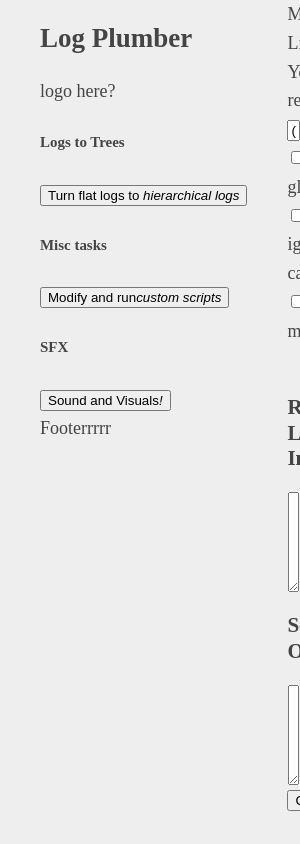
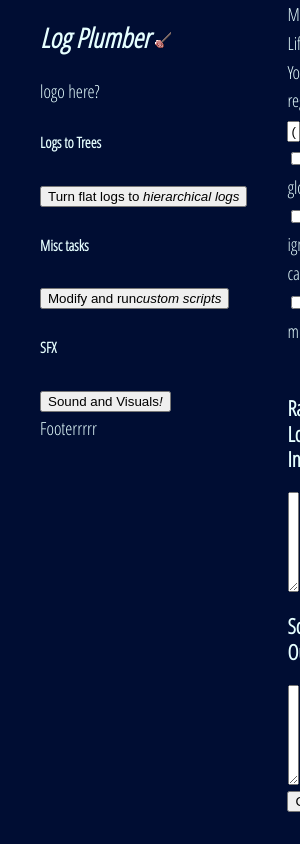
Before and after one commit to MegaJ/Log-Plumber, an Electron app: page index.html in a window 300 px wide. Drawn offline with Linux system fonts and the light colour scheme; no server answers.

Commit message:
I made a plunger png. I'm so cool. Misc attempts at color/font theming.

```diff
--- a/assets/styles.css
+++ b/assets/styles.css
@@ -8,6 +8,26 @@ html {
     height: 100%;
     min-height: 100%;
     overflow: hidden;
+    font-family: 'Open Sans Condensed';
+}
+
+/* From fonts.google.com under
+Apache License, Version 2.0  */
+/* latin */
+@font-face {
+  font-family: 'Open Sans Condensed';
+  font-style: normal;           /*light*/
+  font-weight: 300;
+  src: local('Open Sans Cond Light'), local('OpenSans-CondensedLight'), url('./fonts/OpenSansCondensedLight.woff2');
+  unicode-range: U+0000-00FF, U+0131, U+0152-0153, U+02C6, U+02DA, U+02DC, U+2000-206F, U+2074, U+20AC, U+2212, U+2215;
+}
+
+.slant {
+    font-style: italic;
+}
+
+.titular {
+    font-size: 64px;
 }
 
 /* screen shake idea, but I'm unsure about the performance */
@@ -40,8 +60,8 @@ html {
 body {
     line-height:1.6;
     font-size: 18px;
-    color: #444;
-    background-color: #EEEEEE;
+    color: #e6ffff;
+    background-color: #000d33;
     margin: 0;
     height: 100%;
     min-height: 100%;
@@ -83,7 +103,7 @@ body {
     flex: 1;
     /* position: relative; */
     font-size:18px;
-    color:#444;
+    color: #e6ffff;
     padding:0;
     overflow: scroll;
     /* visibility: hidden; */
--- a/index.html
+++ b/index.html
@@ -8,8 +8,8 @@
   <body>
     <nav>
       <header>
-        <h1>Log
-          <strong>Plumber</strong>
+        <h1 class="slant">
+          Log Plumber <img src="./assets/imgs/plunger16.png" />
         </h1>
       </header>
       logo here?
--- a/renderer-processes/renderer.js
+++ b/renderer-processes/renderer.js
@@ -67,9 +67,9 @@ function startUp () {
     topRegexOpts = changedCheckbox.checked ? topRegexOpts + option : topRegexOpts.replace(option, '');
     topRegex = new RegExp(topRegex, topRegexOpts);
     let rawText = rawBox.value; // [pb]
+
+    sounds.affirm.resetPlay();
     window.requestAnimationFrame(() => {
-      // sounds are promises, but this guard looks like a hack
-      sounds.affirm.resetPlay();
       setImmediate(asyncFilter, evt, topRegex, rawText);
     });
   }, {passive: true});
--- a/renderer-processes/sounds.js
+++ b/renderer-processes/sounds.js
@@ -5,7 +5,6 @@
 
 const glob = require('glob');
 const path = require('path');
-const {ipcRenderer} = require('electron');
 
 const sounds = {};
 let soundPromiseResolution;
@@ -35,6 +34,8 @@ function soundWrapper(path) {
   const audio = new Audio(path);
   // because convenience is good
   audio.resetPlay = () => {
+    // This line costs the most when playing sounds
+    // Costs a lot more when done through ipc: ~23ms, though the ipc is 1ms
     audio.currentTime = 0;
     audio.play();
   }
```
Also changed, not shown: renderer-processes/modal/modal.html (+13 -2 lines), assets/fonts/OpenSansCondensedLight.woff2 (added), assets/imgs/plunger.png (added), assets/imgs/plunger16.png (added), 1 other file.
